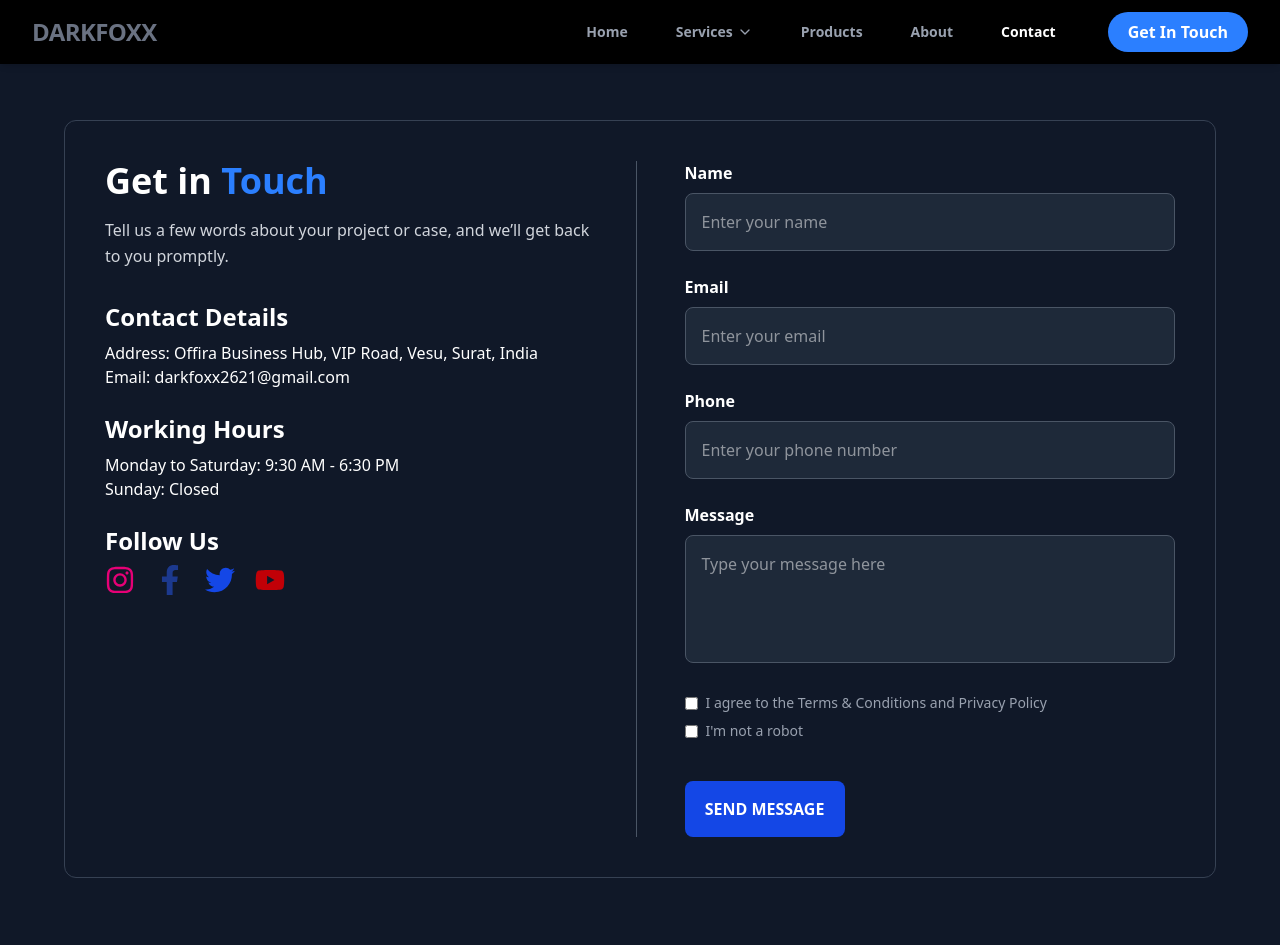
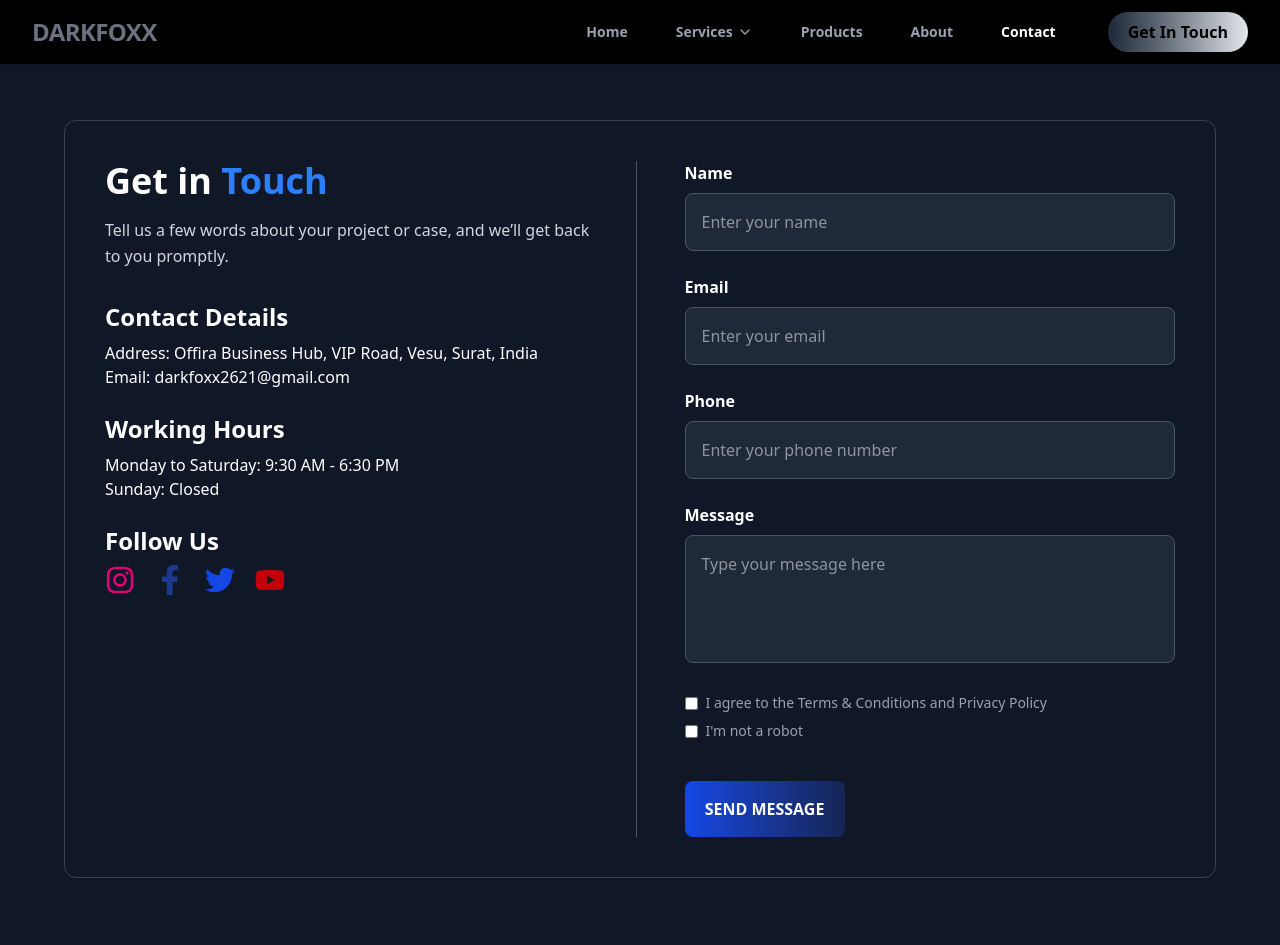
Before and after one commit to DarkFoxx2621/dark-foxx, a React (Vite) app: page /contact in a window 1280 px wide. Shown: the top 945 px of the page. Built offline with nearby package versions, Linux system fonts and the light colour scheme.

Commit message:
Update a navbar and contact page

```diff
--- a/src/components/Contact.jsx
+++ b/src/components/Contact.jsx
@@ -152,7 +152,8 @@ const payload = {
 
             <button
               type="submit"
-              className="bg-blue-700 text-white font-semibold p-4 rounded-lg hover:bg-blue-600 transition-all duration-300 w-full md:w-40 mt-4"
+              className="bg-gradient-to-r from-blue-700 via-blue-850 to-blue-950
+ text-white font-semibold p-4 rounded-lg hover:bg-blue-600 transition-all duration-300 w-full md:w-40 mt-4"
             >
               SEND MESSAGE
             </button>
--- a/src/components/Navbar.jsx
+++ b/src/components/Navbar.jsx
@@ -66,7 +66,7 @@ const Navbar = () => {
                 >
                   {link.label}
                   {link.dropdown && <ChevronDown size={16} />}
-                  <span className="absolute left-0 -bottom-1 w-0 h-0.5 bg-blue-500 transition-all group-hover:w-full" />
+                  <span className="absolute left-0 -bottom-1 w-0 h-0.5 bg-gradient-to-r from-gray-700 via-gray-850 to-gray-950 transition-all group-hover:w-full" />
                 </button>
 
                 {/* Dropdown */}
@@ -85,7 +85,7 @@ const Navbar = () => {
                           onClick={() => handleNavigation(item.to)}
                           className={`block w-full text-left px-4 py-2 text-sm transition ${
                             window.location.pathname === item.to
-                              ? "bg-blue-500 text-white"
+                              ? "bg-gradient-to-r from-gray-700 via-gray-850 to-gray-950 text-white"
                               : "text-gray-300 hover:text-white hover:bg-gray-800"
                           }`}
                         >
@@ -103,7 +103,7 @@ const Navbar = () => {
               whileHover={{ scale: 1.05 }}
               whileTap={{ scale: 0.95 }}
               onClick={() => handleNavigation("/contact")}
-              className="ml-4 px-5 py-2 rounded-full bg-blue-500 font-semibold hover:bg-blue-600 transition"
+              className="ml-4 px-5 py-2 rounded-full bg-gradient-to-r from-gray-800 to-gray-200 text-black font-semibold hover:bg-blue-600 transition"
             >
               Get In Touch
             </motion.button>
@@ -137,7 +137,7 @@ const Navbar = () => {
                     onClick={() => handleNavigation(link.to)}
                     className={`block w-full text-left px-3 py-2 rounded-md text-base font-medium transition ${
                       window.location.pathname === link.to
-                        ? "bg-blue-500 text-white"
+                        ? "bg-gradient-to-r from-gray-700 via-gray-850 to-gray-950 text-white"
                         : "text-gray-300 hover:text-white hover:bg-gray-800"
                     }`}
                   >
@@ -153,7 +153,7 @@ const Navbar = () => {
                           onClick={() => handleNavigation(item.to)}
                           className={`block w-full text-left px-3 py-2 text-sm rounded-md transition ${
                             window.location.pathname === item.to
-                              ? "bg-blue-500 text-white"
+                              ? "bg-gradient-to-r from-gray-700 via-gray-850 to-gray-950 text-white"
                               : "text-gray-400 hover:text-white hover:bg-gray-800"
                           }`}
                         >
@@ -170,7 +170,7 @@ const Navbar = () => {
                 whileHover={{ scale: 1.05 }}
                 whileTap={{ scale: 0.95 }}
                 onClick={() => handleNavigation("/contact")}
-                className="mt-3 px-4 py-2 rounded-md bg-blue-500 text-white font-medium"
+                className="mt-3 px-4 py-2 rounded-md bg-gradient-to-r from-gray-800 to-gray-200 text-black font-medium"
               >
                 Get Started
               </motion.button>
```
